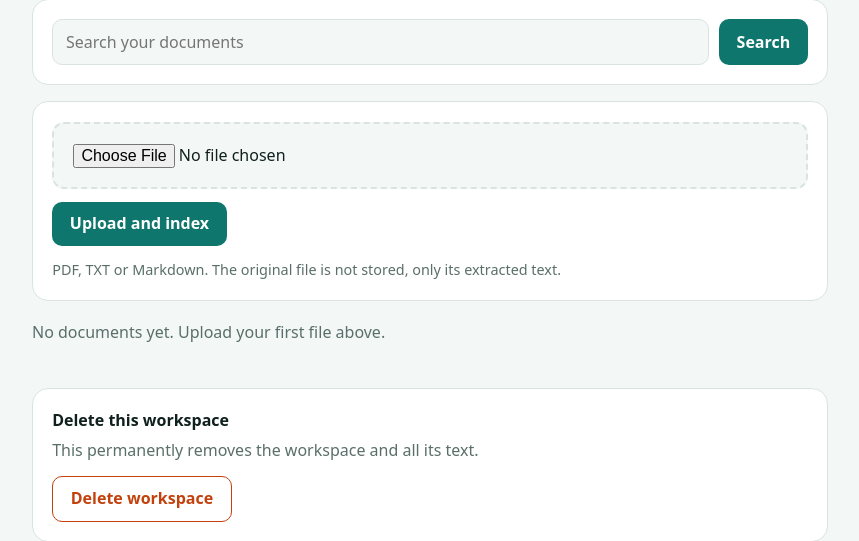
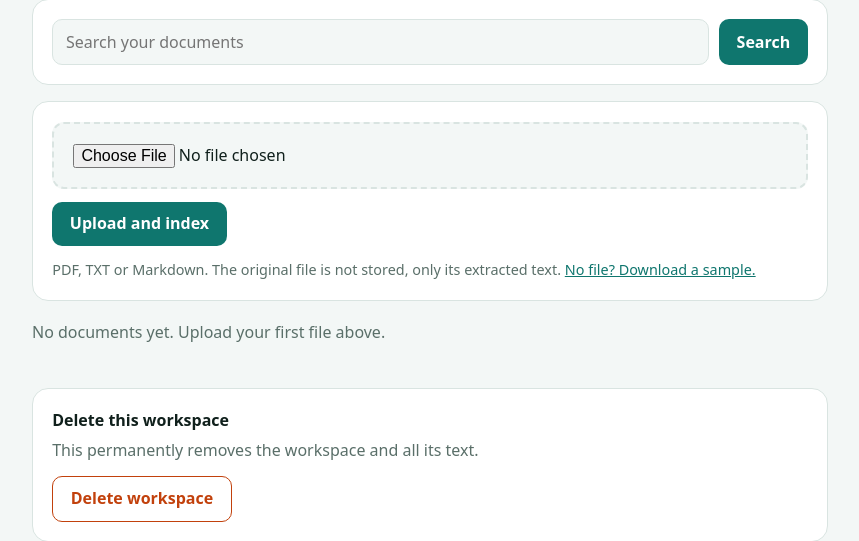
Before and after one commit to Arslan3x5/ask-my-docs, a Django app: template knowledge/templates/knowledge/workspace_detail.html in a window 1280 px wide. Shown: the part 329-870 px from the top of the page, without its empty margins (210-1069 px from the left). Run offline with Django 5.2, Linux system fonts and the light colour scheme; the template is opened without the code that fills it: values that come from a table or form of the project are taken from there, others are empty.

Commit message:
feat: link a sample document on the upload card, and add CI

```diff
--- a/knowledge/templates/knowledge/workspace_detail.html
+++ b/knowledge/templates/knowledge/workspace_detail.html
@@ -29,7 +29,7 @@
     {{ form.file }}
     {{ form.file.errors }}
     <div><button class="btn" type="submit">Upload and index</button></div>
-    <p class="note" style="margin:0">PDF, TXT or Markdown. The original file is not stored, only its extracted text.</p>
+    <p class="note" style="margin:0">PDF, TXT or Markdown. The original file is not stored, only its extracted text. <a href="https://raw.githubusercontent.com/Arslan3x5/ask-my-docs/main/sample_data/northwind_handbook.pdf">No file? Download a sample.</a></p>
   </form>
 
   <div class="docs">
```
Also changed, not shown: .github/workflows/ci.yml (added).
